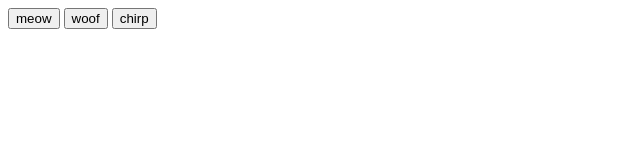
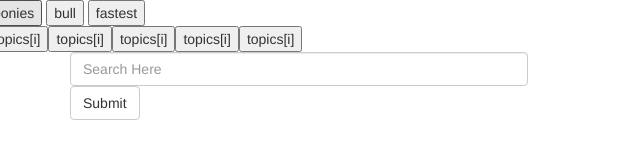
Before and after one commit to lufherna/GifTastic, a plain HTML site: page index.html in a window 1280 px wide. Shown: the whole page, without its empty margins (0-640 px from the left). Drawn offline with nearby package versions, Linux system fonts and the light colour scheme.

Commit message:
added additional buttons but haven't figured out how to add the array names to the buttons

```diff
--- a/assets/css/style.css
+++ b/assets/css/style.css
@@ -0,0 +1,3 @@
+#searchGif {
+	float: right;
+}
--- a/index.html
+++ b/index.html
@@ -3,21 +3,43 @@
 
 <head>
   <meta charset="utf-8">
-  <title>Random Animal Gifs</title>
+  <title>Random Car Gifs</title>
+  <link rel="stylesheet" href="https://maxcdn.bootstrapcdn.com/bootstrap/3.3.7/css/bootstrap.min.css" integrity="sha384-BVYiiSIFeK1dGmJRAkycuHAHRg32OmUcww7on3RYdg4Va+PmSTsz/K68vbdEjh4u" crossorigin="anonymous">
 </head>
 
 <body>
-  <button data-animal="cat">meow</button>
-  <button data-animal="dog">woof</button>
-  <button data-animal="bird">chirp</button>
-  <div id="gifs-appear-here">
+    <div id = "addButton" class = "row">
+        <button data-cars="ferrari">ponies</button>
+        <button data-cars="lamborghini">bull</button>
+        <button data-cars="bugatti">fastest</button>
+        <br>
+        <div id="gifs-appear-here">
+        </div>
+    </div>
+    <div class="container">
+      <div class = "row">
+        <div class = "col-sm-5">
+         <input type="search" id="searchGif" class="form-control" placeholder="Search Here">
+         <button type="submit" class="btn btn-default">Submit</button>
+        </div>
+      </div>
+    </div>
   </div>
+
   <script src="http://code.jquery.com/jquery-2.1.3.min.js"></script>
   <script type="text/javascript">
+
+    var topics = ["BMW", "Ferrari", "Lamborghini", "Bugatti", "Mercedes"];
+
+       for (var i = 0; i < topics.length; i++) {
+        $('#addButton').append("<button data-cars = 'topics[i]'>topics[i]</button>")
+
+          }
+
     $("button").on("click", function() {
-      var randomStuff = $(this).attr("data-animal");
+      var randomStuff = $(this).attr("data-cars");
       var queryURL = "http://api.giphy.com/v1/gifs/search?q=" +
-        randomStuff + "&api_key=dc6zaTOxFJmzC&limit=10";
+        randomStuff + "&api_key=dc6zaTOxFJmzC&limit=5";
 
       $.ajax({
         url: queryURL,
```
